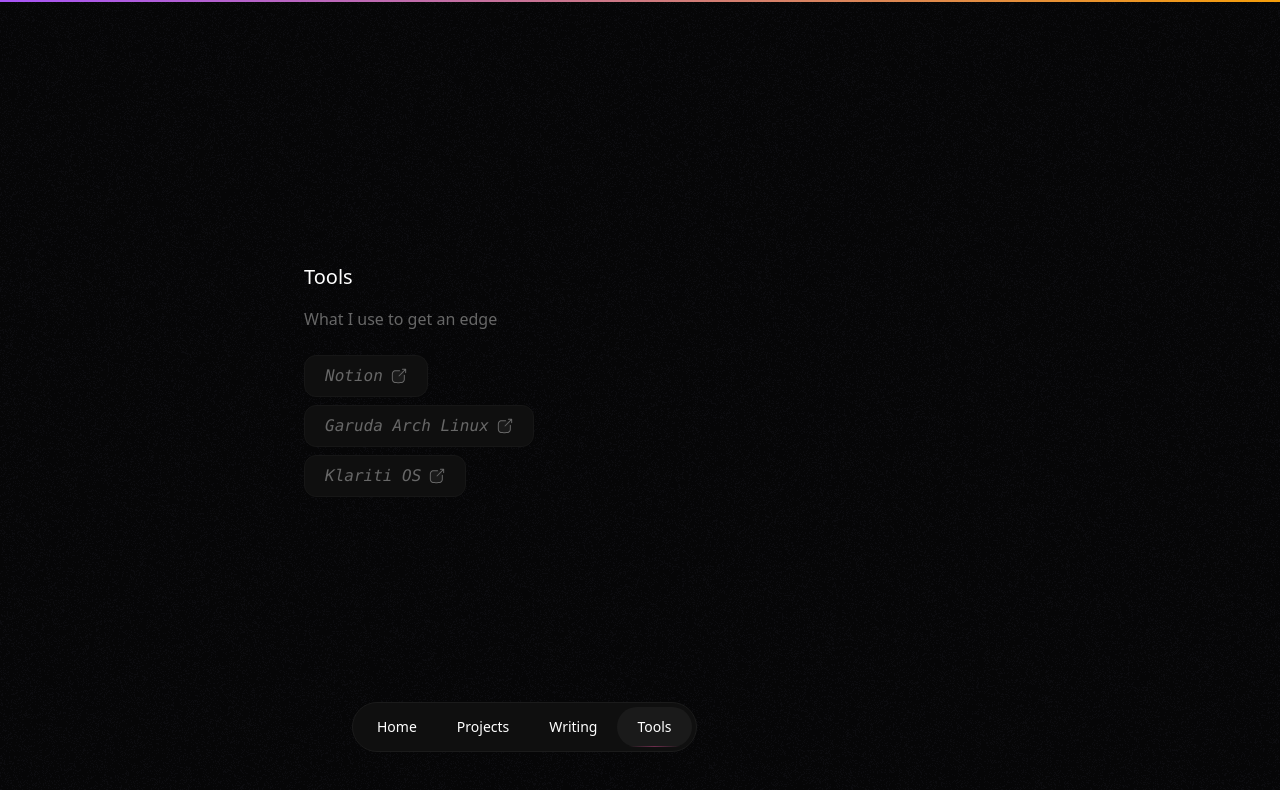
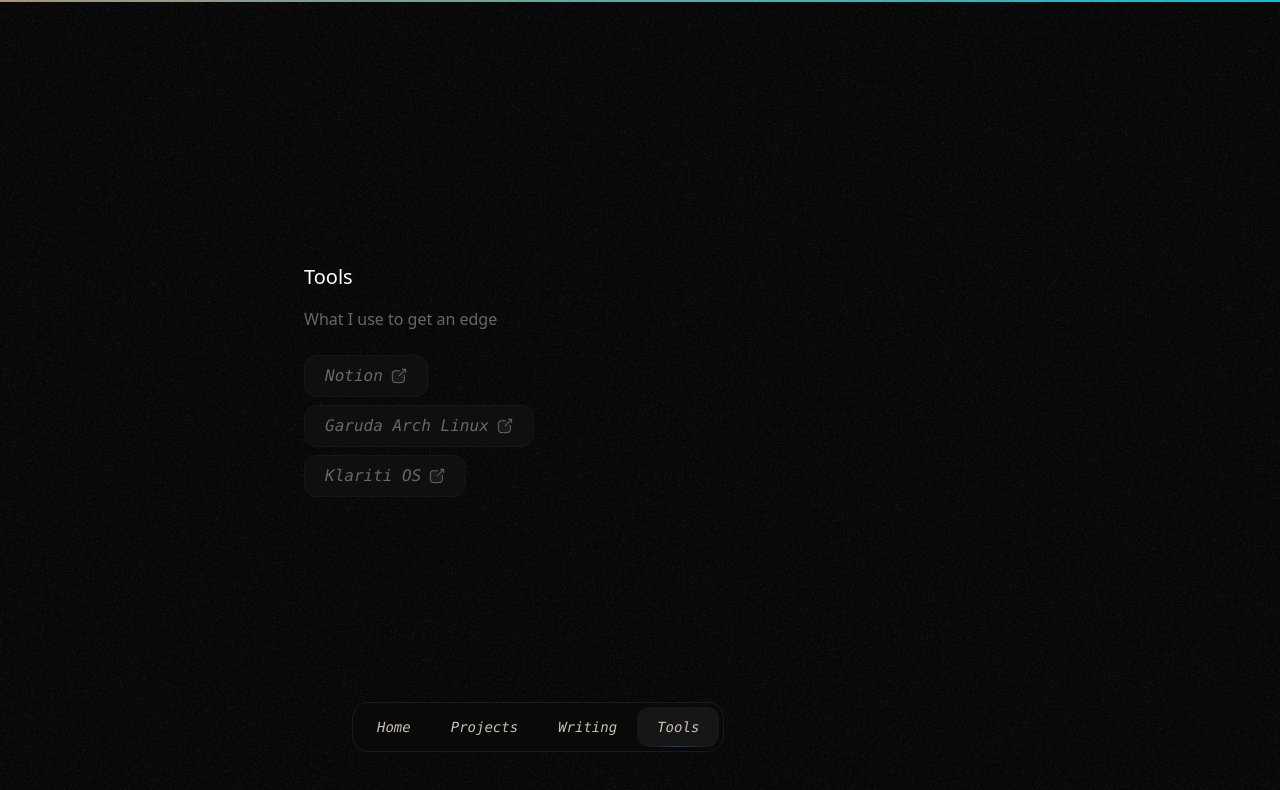
Before and after one commit to ignasxv/ignasxv.com, a Next.js app: page /tools in a window 1280 px wide. Shown: the top 790 px of the page. Built offline with nearby package versions, Linux system fonts and the light colour scheme.

Commit message:
CHORE: metadata

```diff
--- a/src/app/layout.tsx
+++ b/src/app/layout.tsx
@@ -10,7 +10,7 @@
 }) {
   return (
     <html lang="en" className="h-full antialiased" suppressHydrationWarning>
-      <body className="font-sans antialiased text-white bg-x-black selection:bg-white/10">
+      <body className="font-sans antialiased text-white bg-[#101010] selection:bg-white/10">
         <BaseLayout>{children}</BaseLayout>
       </body>
     </html>
--- a/src/app/tools/page.tsx
+++ b/src/app/tools/page.tsx
@@ -3,7 +3,7 @@
 import Head from "next/head"
 
 export const metadata: Metadata = {
-  title: "Tools — theux.dev",
+  title: "Tools — Ignasxv.com",
 }
 
 const ToolsPage: NextPage = () => {
--- a/src/components/layout/BaseLayout.tsx
+++ b/src/components/layout/BaseLayout.tsx
@@ -9,7 +9,7 @@
         backgroundImage: `url(/img/bg-noise.png)`,
       }}
     >
-      <div className="fixed top-0 h-[2px] bg-gradient-to-r from-[#A855F7] to-[#F59E0B] w-full"></div>
+      <div className="fixed top-0 h-[2px] bg-gradient-to-r from-[#a9937a] to-[#06c2d6] w-full"></div>
       {children}
       <Navigation />
     </div>
--- a/src/components/layout/Navigation.tsx
+++ b/src/components/layout/Navigation.tsx
@@ -12,13 +12,13 @@
     <NextLink
       href={href}
       prefetch={false}
-      className={`font-medium px-5 py-2.5 rounded-full relative transition-all ${
-        isActive && "bg-[#1A1A1A] "
+      className={`font-medium px-5 py-2.5 rounded-xl relative transition-all ${
+      isActive && "bg-[#171616] "
       }`}
     >
       {title}
       {isActive && (
-        <span className="absolute bottom-0 h-px inset-x-3 bg-gradient-to-r from-pink-500/0 via-pink-500/40 to-pink-500/0" />
+      <span className="absolute bottom-0 h-px inset-x-3 bg-gradient-to-r from-blue-100/0 via-blue-500/40 to-blue-500/0" />
       )}
     </NextLink>
   )
@@ -28,7 +28,7 @@
   return (
     <div className="fixed left-0 right-0 z-50 flex justify-center bottom-4 sm:bottom-12">
       <div className="flex justify-center w-full max-w-xl mx-auto sm:justify-start">
-        <nav className="bg-[#0F0F0F] border border-[#1B1B1B] p-1 rounded-full flex text-sm">
+        <nav className=" text-[#c9c1b4] font-mono italic backdrop-blur-sm border border-[#1B1B1B] p-1 rounded-2xl flex text-sm">
           <NavItem href="/" title="Home" />
           <NavItem href="/projects" title="Projects" />
           <NavItem href="/writing" title="Writing" />
--- a/tsconfig.json
+++ b/tsconfig.json
@@ -25,7 +25,8 @@
       {
         "name": "next"
       }
-    ]
+    ],
+    "target": "ES2017"
   },
   "include": [
     "next-env.d.ts",
```
